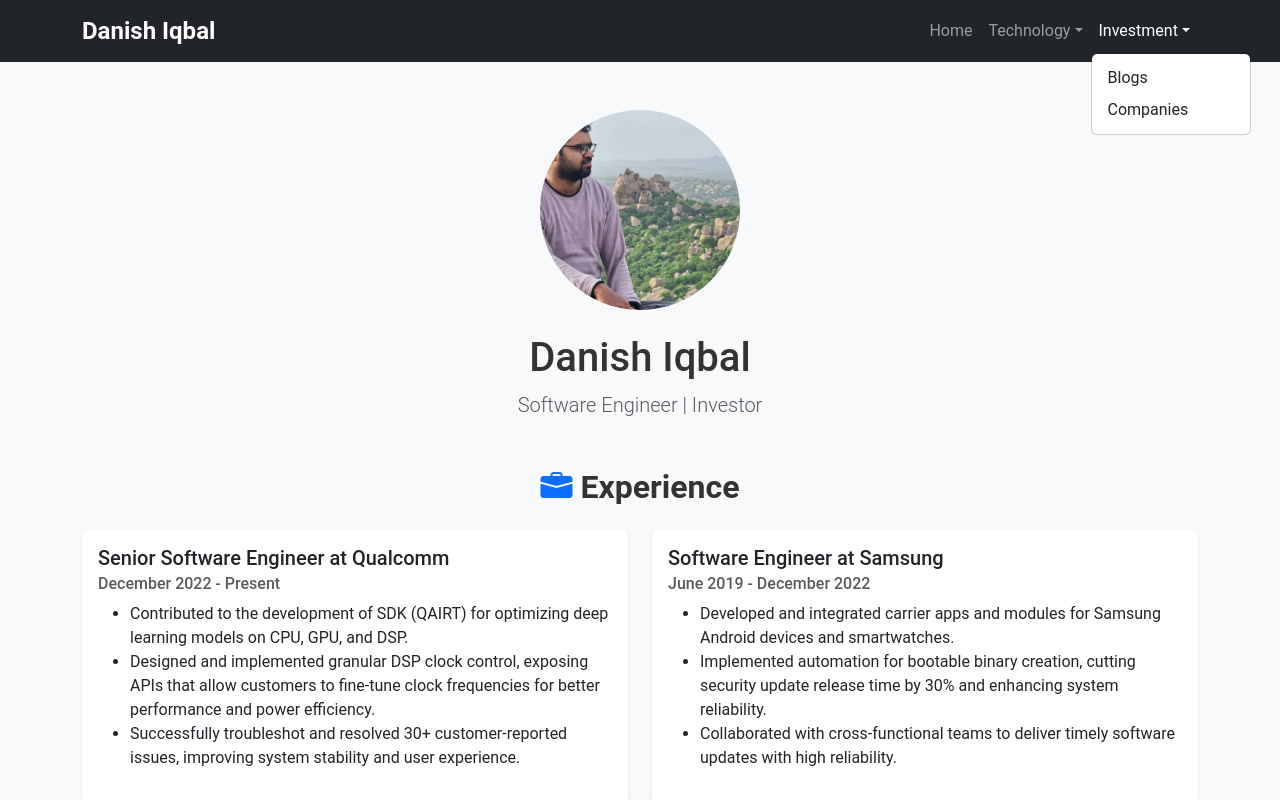
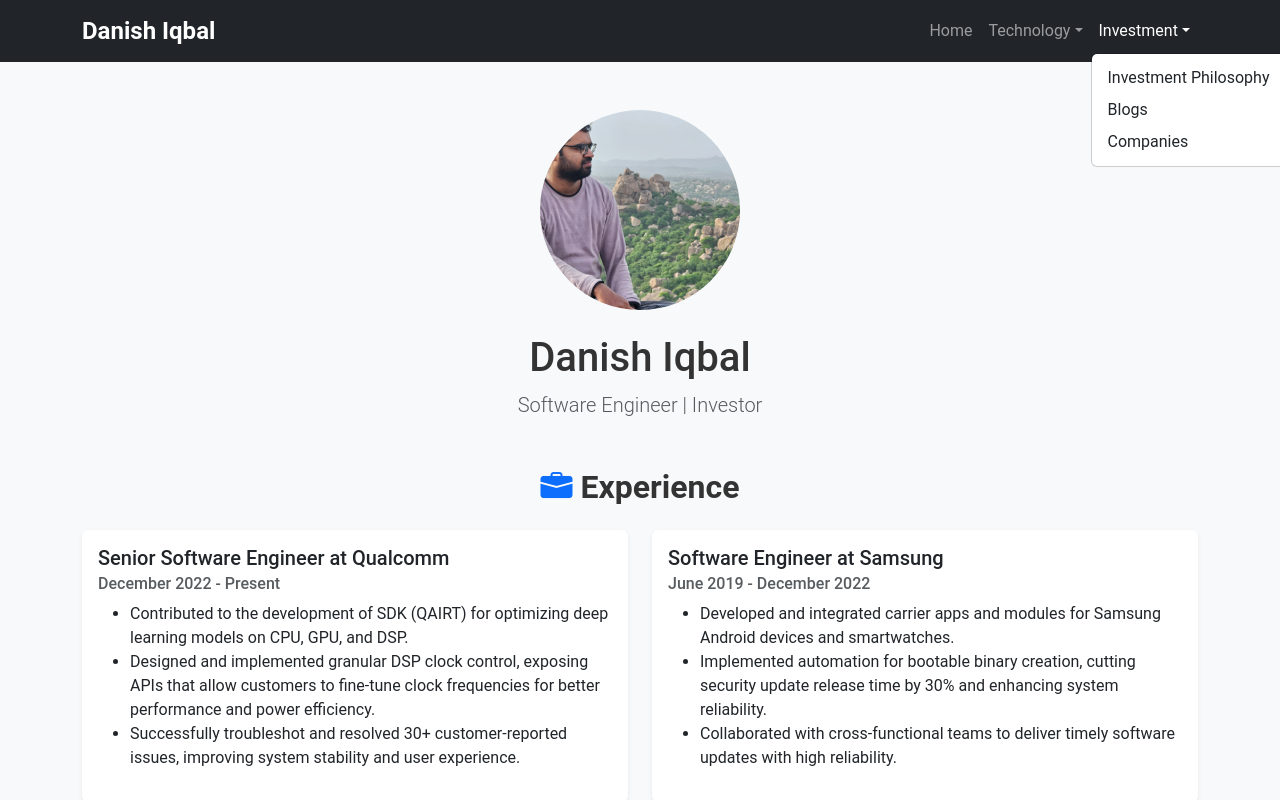
Before and after one commit to danishiqbal-11/portfolio, a React (Create React App) app: page / in a window 1280 px wide. Both pictures are taken after a click on the button "Investment". Shown: the top 800 px of the page. Built offline with nearby package versions, Linux system fonts and the light colour scheme.

Commit message:
feat: add investment philosophy link to dropdown

```diff
--- a/src/components/Header.js
+++ b/src/components/Header.js
@@ -17,6 +17,7 @@ const Header = () => {
               <NavDropdown.Item as={Link} to="/technology/hld">HLD</NavDropdown.Item>
             </NavDropdown>
             <NavDropdown title="Investment" id="basic-nav-dropdown">
+              <NavDropdown.Item as={Link} to="/investment">Investment Philosophy</NavDropdown.Item>
               <NavDropdown.Item as={Link} to="/investment/blogs">Blogs</NavDropdown.Item>
               <NavDropdown.Item as={Link} to="/investment/companies">Companies</NavDropdown.Item>
             </NavDropdown>
```
